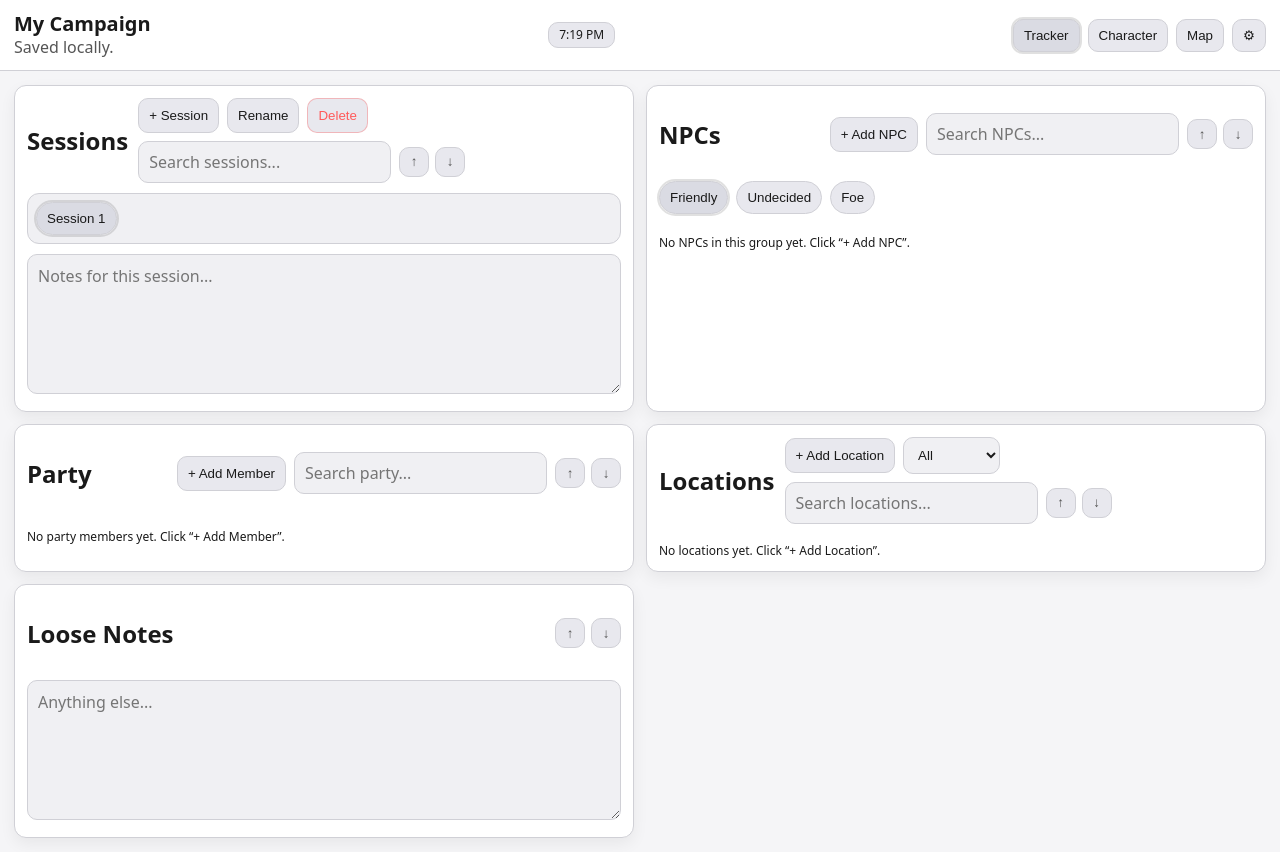
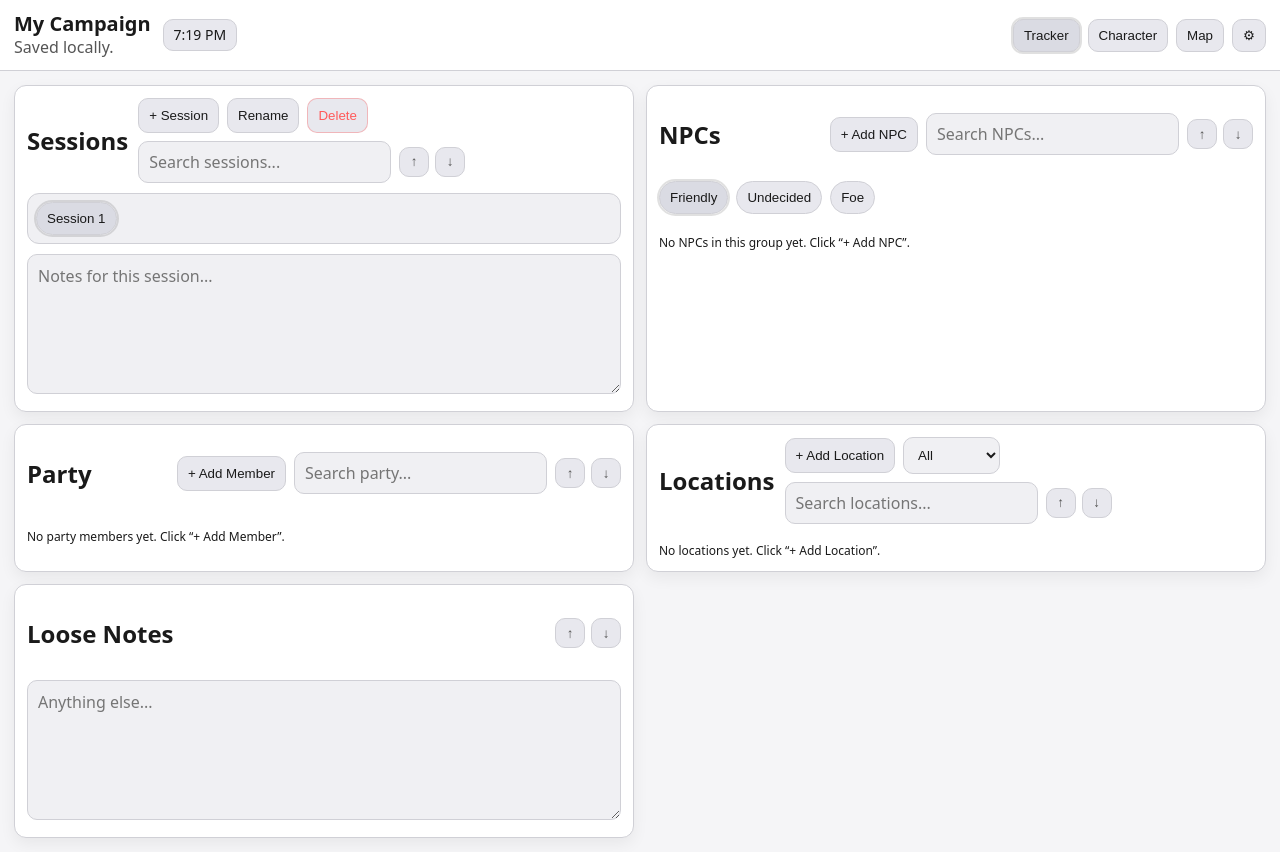
Before and after one commit to Lrmann818/CampaignTracker, a plain HTML site: page index.html in a window 1280 px wide. Drawn offline with Linux system fonts and the light colour scheme.

Commit message:
Refactor .clockChip styles and add .topbarCenter class
Updated .clockChip styles for better layout and appearance. Added .topbarCenter class for layout adjustments.

```diff
--- a/styles.css
+++ b/styles.css
@@ -535,16 +535,17 @@ body {
 
 /* Clock matches the same border/surface language as .tab/buttons */
 .clockChip{
-  flex: 0 0 auto;
+  display: flex;
+  flex-wrap: wrap;
+  gap: 8px;
   border: 1px solid var(--border);
   background: var(--surface-3);
   color: var(--text);
   border-radius: 10px;
-  padding: 6px 10px;
-
-  font-size: 12px;
+  padding: 8px 10px;
+  font-size: 14px;
+  font-weight: 500;
   line-height: 1;
-  white-space: nowrap;
   font-variant-numeric: tabular-nums; /* stable-width digits */
 }
 
@@ -555,6 +556,12 @@ body {
 /* Optional: hide clock on *very* small widths if it ever crowds */
 @media (max-width: 420px){
   .clockChip{ display:none; }
+}
+
+.topbarCenter{
+  flex: 1 1 auto;
+  display: flex;
+  justify-content: flex-start;
 }
 
 .muted {
```
